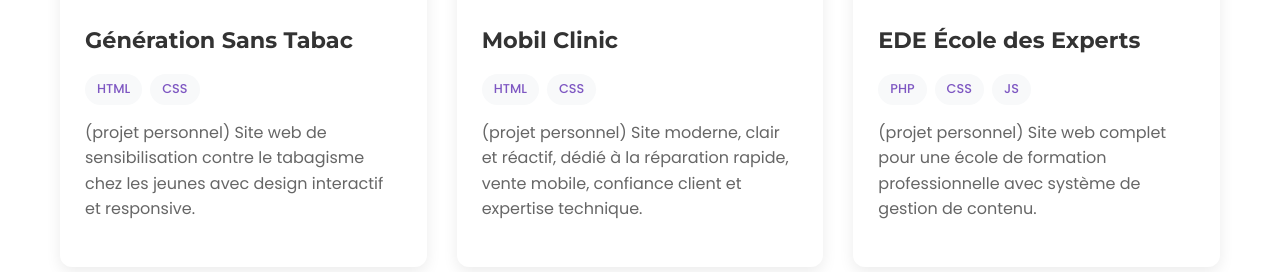
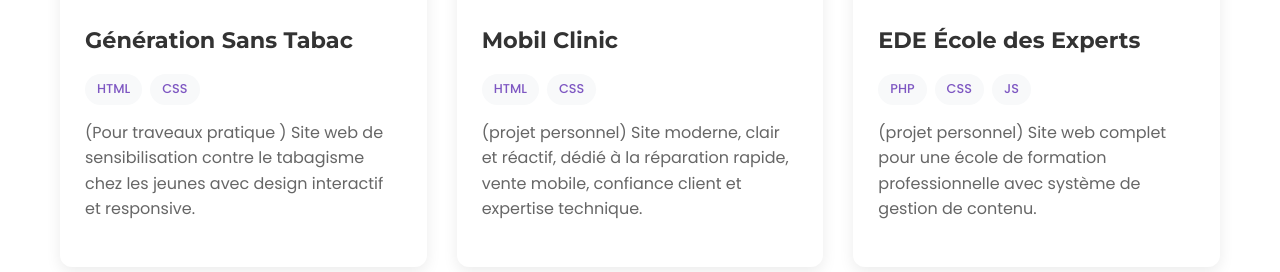
Before and after one commit to andrymanampy/andrymanampy.github.io, a plain HTML site: page index.html in a window 1280 px wide. Shown: the part 6019-6291 px from the top of the page. Drawn offline with Linux system fonts and the light colour scheme.

Commit message:
Update index.html

```diff
--- a/index.html
+++ b/index.html
@@ -527,7 +527,7 @@
                             <span class="project-tag">HTML</span>
                             <span class="project-tag">CSS</span>
                         </div>
-                        <p class="project-description"> (projet personnel) Site web de sensibilisation contre le tabagisme chez les jeunes avec design interactif et responsive.</p>
+                        <p class="project-description"> (Pour traveaux pratique ) Site web de sensibilisation contre le tabagisme chez les jeunes avec design interactif et responsive.</p>
                     </div>
                 </div>
 
```
